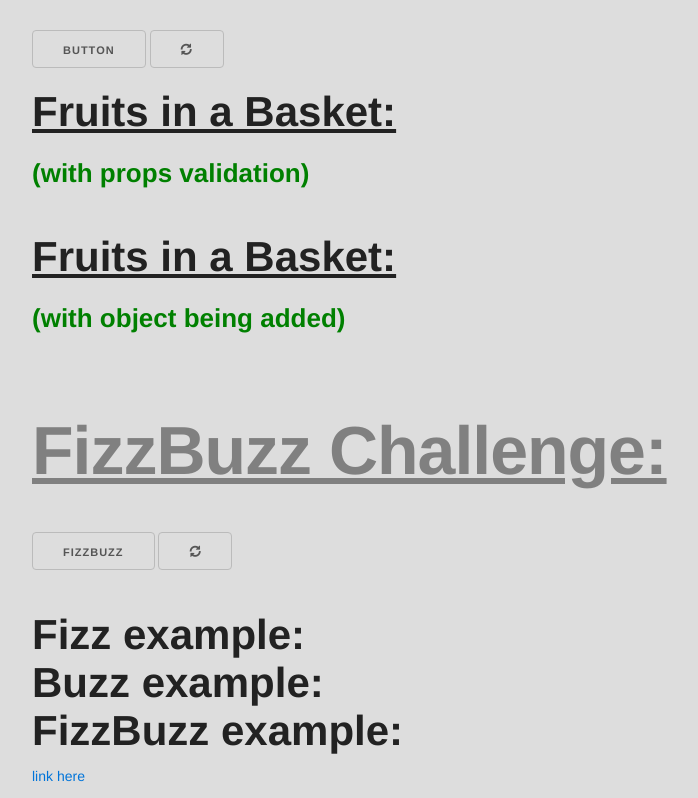
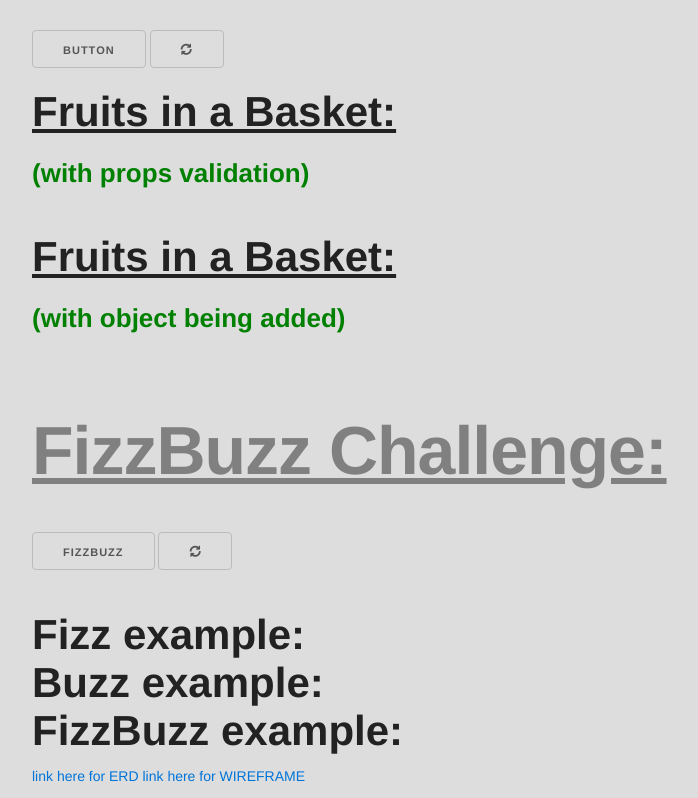
Before and after one commit to Aimeelynnramirez/codingChallenge, a website: page index.html in a window 1280 px wide. Shown: the part 519-1317 px from the top of the page, without its empty margins (234-932 px from the left). Drawn offline with nearby package versions, Linux system fonts and the light colour scheme.

Commit message:
Update index.html

```diff
--- a/index.html
+++ b/index.html
@@ -45,7 +45,10 @@
   <br/>
   FizzBuzz example:<span id="fizzBuzzContent" style="color:red;"></span>
    </h2>
-   <a link href="./Example.html">link here </a>
+   <a link href="./example.html">link here for ERD </a>
+   <a link href="./example.html">link here for WIREFRAME </a>
+
+
  </article>
   <script src="assets/js/jquery-2.1.4.js" type="text/javascript"></script>
   <script src="assets/js/functions.js" type="text/javascript"></script>
```
